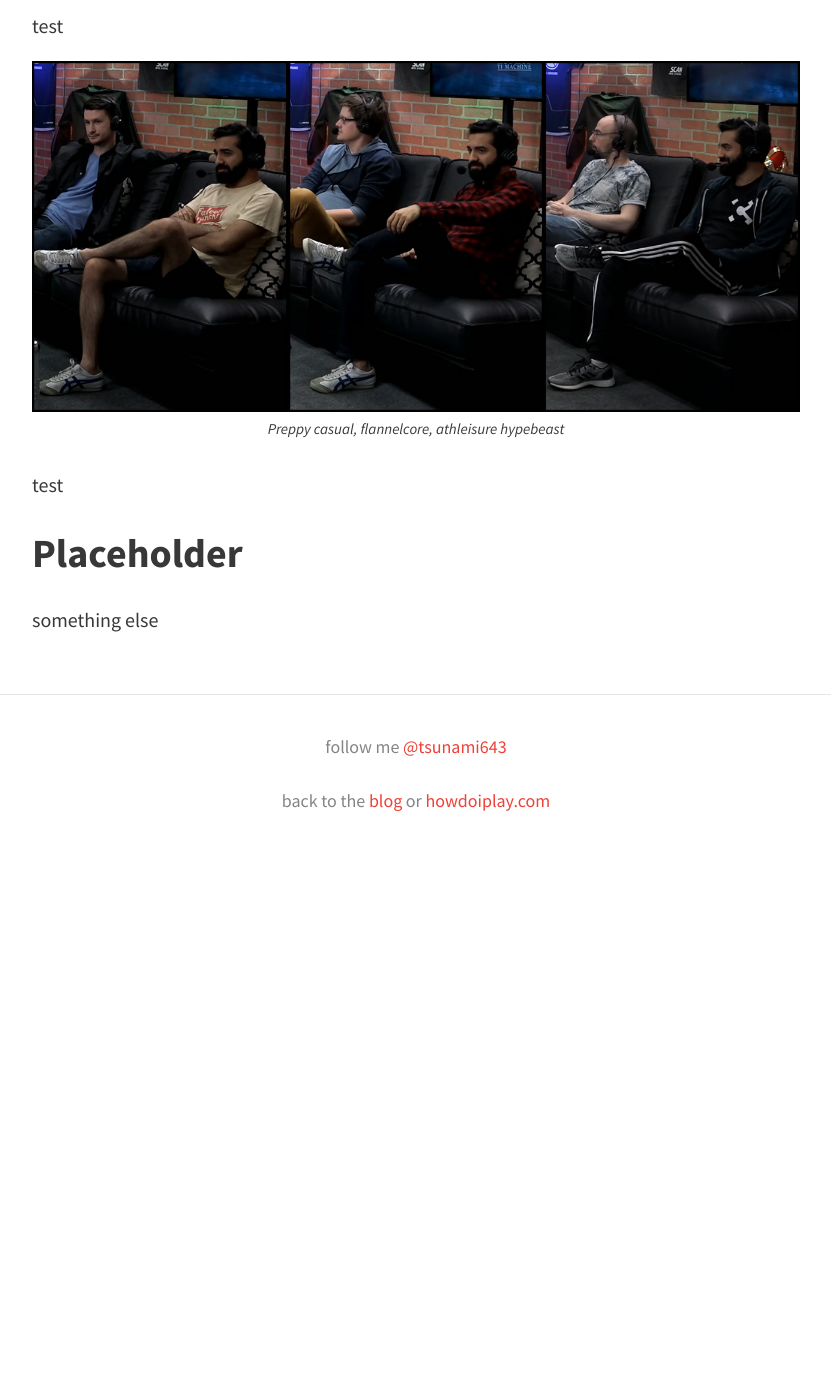
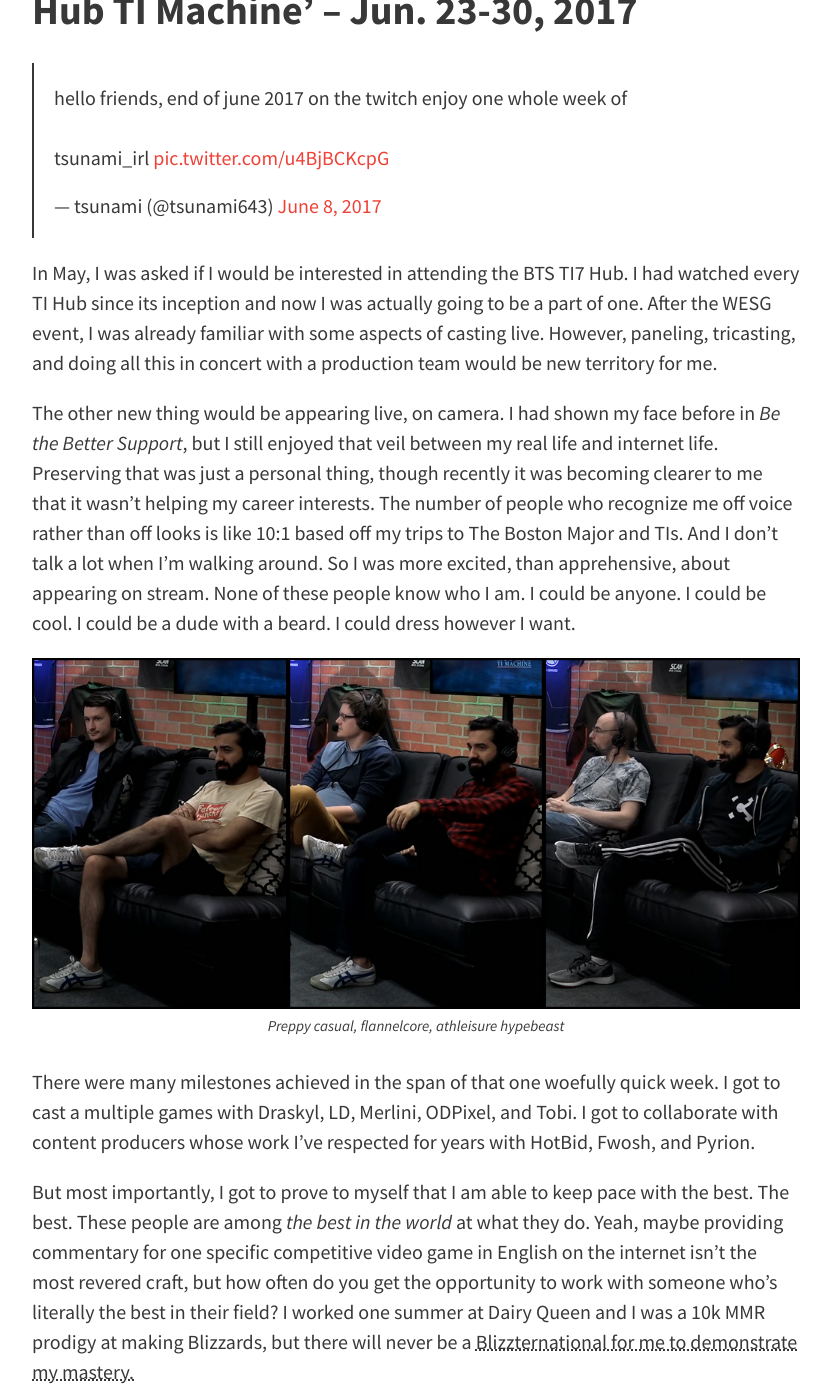
Before and after one commit to tsunami643/blog, a Jekyll site: the page built from _posts/2017-09-04-casting-year-one.md, in a window 1280 px wide and 1400 px high, scrolled down 12607 px. Shown: the whole window, without its empty margins (224-1055 px from the left). Built offline with Jekyll 4.4.1, drawn with Linux system fonts in a browser that asks for light colours; comment, search, counter and statistics services are not loaded; before the commit the page ends 13460 px from its top, so only the background shows below that; some of the changed text lies outside the part shown.

Commit message:
conclusion

```diff
--- a/_posts/2017-09-04-casting-year-one.md
+++ b/_posts/2017-09-04-casting-year-one.md
@@ -111,7 +111,7 @@ The moral of the story is if you waste your entire day on your computer instead
 
 BTS released the talent invites for their Kiev Hub in early March and once I scrolled through it a few times to verify I wasn't on it, I figured I'd be on sabbatical for the next few weeks. Then around 72 hours before the qualifiers were set to begin, I learned that being invited to a Hub and being given qualifier games to cast are not mutually exclusive. Valve/PGL had assigned me 12 matches of the CIS region's group stage to cast over two days. Officially. By myself. At home.
 
-O-okay. No problem. I'd done this before... for 50 people with no stakes, but whatever. It wasn't so much the casting that had me concerned, but the fact that I couldn't guarantee if my internet connection would stay stable. I was still streaming every once in a while on Twitch recreationally, but any of my viewers would quickly tell you that my connection is [frustratingly](/blog/img/yearone/tracert.jpg) [unreliable.](/blog/img/yearone/tracert2.jpg) In the limited time I had, I tried taking a few precautions. I called Comcast to see if they could fix any routing (they didn't), I updated the firmware on my router (did nothing), I even went through the trouble of adding some subtle moving embers to the static production asset I was provided.
+O-okay. No problem. I'd done this before... for 50 people with no stakes, but whatever. It wasn't so much the solo casting that had me concerned, but the fact that I couldn't guarantee that my internet connection would stay stable. I was still streaming every once in a while on Twitch recreationally, but any of my viewers would quickly tell you that my connection is [frustratingly](/blog/img/yearone/tracert.jpg) [unreliable.](/blog/img/yearone/tracert2.jpg) In the limited time I had, I tried taking a few precautions. I called Comcast to see if they could fix any routing (they didn't), I updated the firmware on my router (did nothing), I even went and added some tiny moving embers to the static production asset we were provided.
 
 <div class="video" style="text-align: center;">
 <video playsinline autoplay loop muted poster="/blog/img/yearone/kievfinal.jpg" width="750">
@@ -121,7 +121,7 @@ O-okay. No problem. I'd done this before... for 50 people with no stakes, but wh
 </video></div>
 <p></p>
 
-This wasn't just for the *#productionvalue*, but to help me notice if I was dropping frames between games as I watched the delayed stream on my laptop. The rest of the show came from experience, so here's a quick rundown on how to not suck at broadcasting Dota:
+This wasn't just for the *#productionvalue*, but to help me notice how bad frame drops may be between games as I watched the delayed stream on my laptop. The rest of the show came from experience, so here's a quick rundown on how to not suck at broadcasting Dota:
 
 1. #### Get a good microphone
 
@@ -167,16 +167,37 @@ This wasn't just for the *#productionvalue*, but to help me notice if I was drop
 
 <p style="text-align: center;"><i><sup>Look out for "They get all..." on the 2018 audio Chat Wheel lines</sup></i></p>
 
-## Placeholder
+## The International 2017 Qualifiers – BTS ‘Hot Hub TI Machine’ – Jun. 23-30, 2017
 
-test
+<blockquote class="twitter-tweet tw-align-center" data-lang="en"><p lang="en" dir="ltr">hello friends, end of june 2017 on the twitch enjoy one whole week of<br><br>tsunami_irl <a href="https://t.co/u4BjBCKcpG">pic.twitter.com/u4BjBCKcpG</a></p>&mdash; tsunami (@tsunami643) <a href="https://twitter.com/tsunami643/status/872886174142124036">June 8, 2017</a></blockquote>
+<script async src="//platform.twitter.com/widgets.js" charset="utf-8"></script>
+
+In May, I was asked if I would be interested in attending the BTS TI7 Hub. I had watched every TI Hub since its inception and now I was actually going to be a part of one. After the WESG event, I was already familiar with some aspects of casting live. However, paneling, tricasting, and doing all this in concert with a production team would be new territory for me.
+
+The other new thing would be appearing live, on camera. I had shown my face before in *Be the Better Support*, but I still enjoyed that veil between my real life and internet life. Preserving that was just a personal thing, though recently it was becoming clearer to me that it wasn't helping my career interests. The number of people who recognize me off voice rather than off looks is like 10:1 based off my trips to The Boston Major and TIs. And I don't talk a lot when I'm walking around. So I was more excited, than apprehensive, about appearing on stream. None of these people know who I am. I could be anyone. I could be cool. I could be a dude with a beard. I could dress however I want.
 
 {:.center}
 ![Lookbook](/blog/img/yearone/lookbook.jpg)
 <p style="text-align: center;"><i><sup>Preppy casual, flannelcore, athleisure hypebeast</sup></i></p>
 
-test
+There were many milestones achieved in the span of that one woefully quick week. I got to cast a multiple games with Draskyl, LD, Merlini, ODPixel, and Tobi. I got to collaborate with content producers whose work I've respected for years with HotBid, Fwosh, and Pyrion.
 
-## Placeholder
+But most importantly, I got to prove to myself that I am able to keep pace with the best. The best. These people are among *the best in the world* at what they do. Yeah, maybe providing commentary for one specific competitive video game in English on the internet isn't the most revered craft, but how often do you get the opportunity to work with someone who's literally the best in their field? I worked one summer at Dairy Queen and I was a 10k MMR prodigy at making Blizzards, but there will never be a <abbr title="It'd be more entertaining to watch than competitive Overwatch, though. HEYOOO.">Blizzternational for me to demonstrate my mastery.</abbr>
 
-something else
+In any industry, when you're unproven, you're a risk. My invitation to this Hub was a risk. *He's never worked an event before, he's never participated in a panel before, he's only done games with like 3 different shoutcasters.* I know I'm good, but that doesn't matter if no one else knows. The sooner you can prove you're an asset, the less risky you become. *He's a competent caster, he has a voice people like, he made some YouTube videos Reddit enjoyed, he doesn't seem like a prick.* If and when someone decides you're a risk worth taking, then you do your best to convince them it was worth it.
+
+## Vanity Stats – Sep. 2016 - Jul. 2017
+
+Ticketed casts: *143 pro games according to datdota*
+
+Events attended: *2*
+
+Favorite game cast: [*Na'Vi vs. Alliance - Winner's Finals Game 2 - DOTA Summit 7 - European Qualifier - May 13, 2017*](http://www.dotabuff.com/matches/3176125586) -- [YouTube VoD](https://www.youtube.com/watch?v=-RRktajAlY0) | [Twitch VoD](https://www.twitch.tv/videos/143014763) | [Highlights](https://www.youtube.com/watch?v=yqveKqA7c8w)
+
+## The future, except not on a twitlonger so who cares
+
+A lot happened for me in the past twelve months, but this has been a journey four years in the making. I wrote [that first volume of tips](https://www.reddit.com/r/DotA2/comments/18reu6/tsunamis_hero_tips_and_counters_vol_i/) when I was supposed to be paying attention in an Immunology course. *Be the Better Carry* came about from an idea I had when Lil B popped up on shuffle during a conversation with a coworker. In an Asian family, pursuing a career path in any creative field is quite taboo. To be fair, I'm sure my parents were right and film school would have *probably* been a fool's errand. Esports is an entertainment industry like any other. It's volatile. Backing a game by an inscrutable company like Valve is even riskier. If tomorrow Valve randomly announced that TI8 would be the last TI ever, I honestly wouldn't even be surprised. But I've been playing it safe for quite a while and my mind is never further from work than when I'm at some Dota event.
+
+A year ago, I was on the precipice of leaving content production altogether. Now I'm wondering at what point should I roll the dice to pursue it full time.
+<p></p>
+...and become the first professional Artifact commentator.
```
Also changed, not shown: other parts of _posts/2017-09-04-casting-year-one.md (+1 -1 lines).
